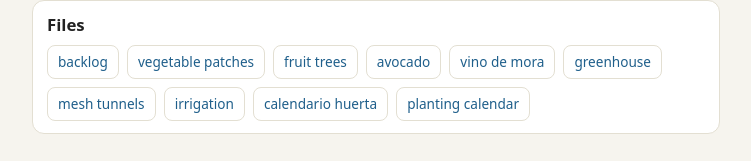
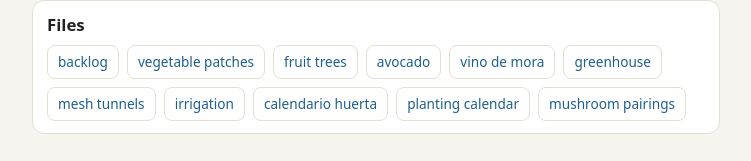
Before and after one commit to bonesao/rancho_claude, a plain HTML site: page index.html in a window 1280 px wide. Shown: the part 2144-2305 px from the top of the page, without its empty margins (264-1015 px from the left). Drawn offline with Linux system fonts and the light colour scheme.

Commit message:
Add mushroom pairings link to dashboard
Co-Authored-By: Claude Sonnet 5.5 <noreply@anthropic.com>

```diff
--- a/index.html
+++ b/index.html
@@ -123,6 +123,7 @@
       <a href="https://github.com/bonesao/rancho_claude/blob/main/irrigation_control.md">irrigation</a>
       <a href="calendario_huerta.html">calendario huerta</a>
       <a href="vegetable_planting_calendar.html">planting calendar</a>
+      <a href="mushroom_pairings_visual.html">mushroom pairings</a>
     </div>
   </section>
 </main>
```
